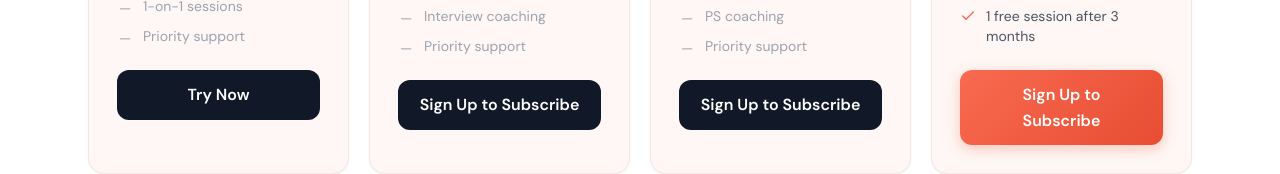
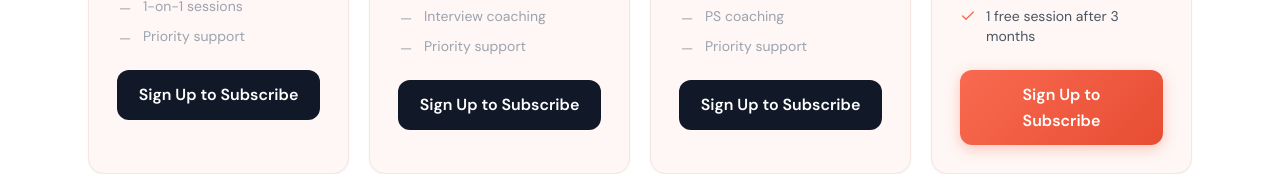
Before and after one commit to ShreyV13/myunioffer-frontend, a React (Vite) app: page /pricing in a window 1280 px wide. Shown: the part 763-937 px from the top of the page. Built offline with nearby package versions, Linux system fonts and the light colour scheme; no server answers.

Commit message:
Fix: pricing buttons redirect to /signup when logged out instead of failing silently

```diff
--- a/src/pages/Pricing.jsx
+++ b/src/pages/Pricing.jsx
@@ -262,6 +262,17 @@ export default function Pricing() {
                   >
                     Current Plan
                   </button>
+                ) : !currentUser ? (
+                  <Link
+                    to="/signup"
+                    className={`block text-center w-full py-3 rounded-xl font-semibold transition-all ${
+                      plan.popular
+                        ? 'btn-primary'
+                        : 'bg-gray-900 text-white hover:bg-gray-800'
+                    }`}
+                  >
+                    Sign Up to Subscribe
+                  </Link>
                 ) : (
                   <button
                     onClick={() => handleSubscribe(plan.id)}
@@ -272,7 +283,7 @@ export default function Pricing() {
                         : 'bg-gray-900 text-white hover:bg-gray-800'
                     }`}
                   >
-                    {loading === plan.id ? 'Loading...' : plan.id === 'free' ? 'Try Now' : !currentUser ? 'Sign Up to Subscribe' : 'Subscribe'}
+                    {loading === plan.id ? 'Loading...' : plan.id === 'free' ? 'Try Now' : 'Subscribe'}
                   </button>
                 )}
               </motion.div>
```
